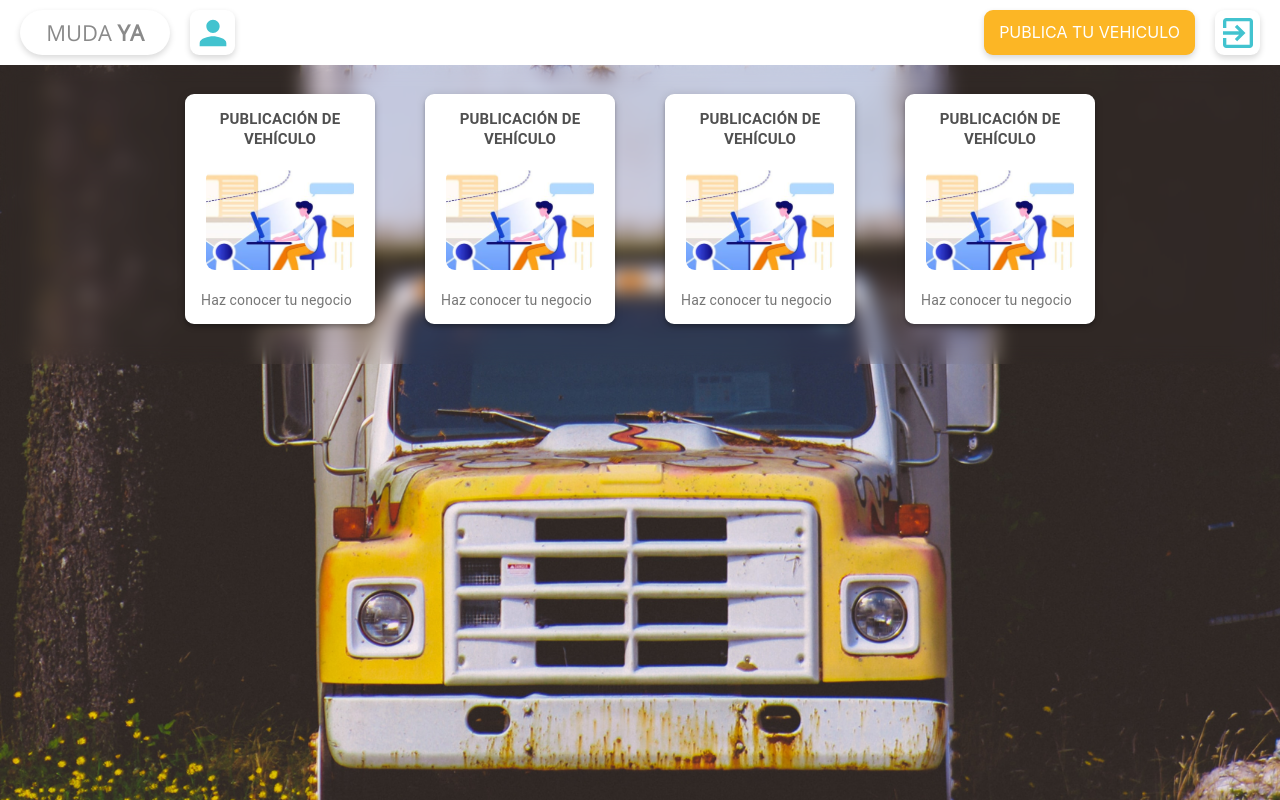
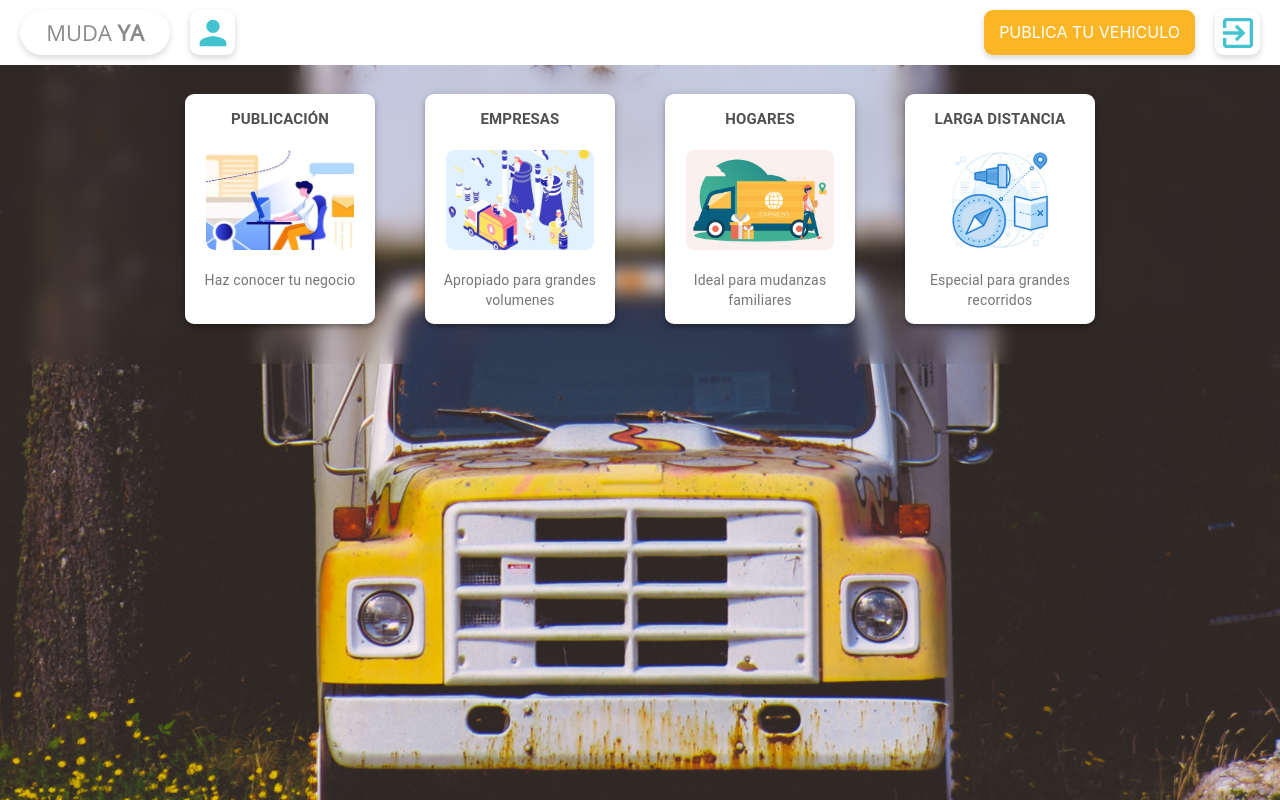
Before and after one commit to csepulvedaz/mudaya, a React (Create React App) app: page / in a window 1280 px wide. Both pictures are taken after a click on the button "INGRESAR". Shown: the top 800 px of the page. Built offline with nearby package versions, Linux system fonts and the light colour scheme.

Commit message:
:lisptick::sparkles: Se agregaron imagenes a cards, titulos y descripciones

```diff
--- a/src/components/content/CardService.js
+++ b/src/components/content/CardService.js
@@ -4,14 +4,13 @@ import Card from "@material-ui/core/Card";
 import CardContent from "@material-ui/core/CardContent";
 import Typography from "@material-ui/core/Typography";
 import CardMedia from "@material-ui/core/CardMedia";
-import img from "../../assets/ourservices1.jpg";
 
 const useStyles = makeStyles({
     root: {
         width: "190px",
         margin: "10px 25px",
-        height:"230px",
-        borderRadius:"9px"
+        height: "230px",
+        borderRadius: "9px",
     },
     cardTitle: {
         fontSize: "15px",
@@ -28,28 +27,29 @@ const useStyles = makeStyles({
     },
 });
 
-export default function CardService() {
+export default function CardService(props) {
     const classes = useStyles();
 
     return (
         <Card className={classes.root} elevation={4}>
             <CardContent className={classes.content}>
                 <Typography className={classes.cardTitle}>
-                    {/*this.props.serviceCards.title*/}
-                    PUBLICACIÓN DE VEHÍCULO
+                    {props.text}
                 </Typography>
 
                 <CardMedia
                     className={classes.media}
-                    /*this.props.serviceCards.imageSource*/
-                    /*this.props.serviceCards.imageTitle*/
-                    image={img}
+                    image={props.image}
                     title="img"
                 />
 
-                <Typography variant="body2" color="textSecondary" component="p">
-                    {/*this.props.serviceCards.text*/}
-                    Haz conocer tu negocio
+                <Typography
+                    variant="body2"
+                    color="textSecondary"
+                    component="p"
+                    align="center"
+                >
+                    {props.describe}
                 </Typography>
             </CardContent>
         </Card>
--- a/src/components/content/ServicesCardPanel.js
+++ b/src/components/content/ServicesCardPanel.js
@@ -1,6 +1,10 @@
 import React from "react";
 import { makeStyles } from "@material-ui/core/styles";
 import CardService from "./CardService";
+import img1 from "../../assets/ourservices1.jpg";
+import img2 from "../../assets/ourservices2.jpg";
+import img3 from "../../assets/ourservices3.jpg";
+import img4 from "../../assets/ourservices4.jpg";
 
 const useStyles = makeStyles((theme) => ({
     content: {
@@ -16,12 +20,20 @@ const useStyles = makeStyles((theme) => ({
 
 const ServicesCardPanel = () => {
     const classes = useStyles();
+    const text1 = "PUBLICACIÓN";
+    const text2 = "EMPRESAS";
+    const text3 = "HOGARES";
+    const text4 = "LARGA DISTANCIA";
+    const describe1 = "Haz conocer tu negocio";
+    const describe2 = "Apropiado para grandes volumenes";
+    const describe3 = "Ideal para mudanzas familiares";
+    const describe4 = "Especial para grandes recorridos";
     return (
         <div className={classes.content}>
-            <CardService />
-            <CardService />
-            <CardService />
-            <CardService />
+            <CardService image={img1} text={text1} describe={describe1}/>
+            <CardService image={img2} text={text2} describe={describe2}/>
+            <CardService image={img3} text={text3} describe={describe3}/>
+            <CardService image={img4} text={text4} describe={describe4}/>
         </div>
     );
 };
```
